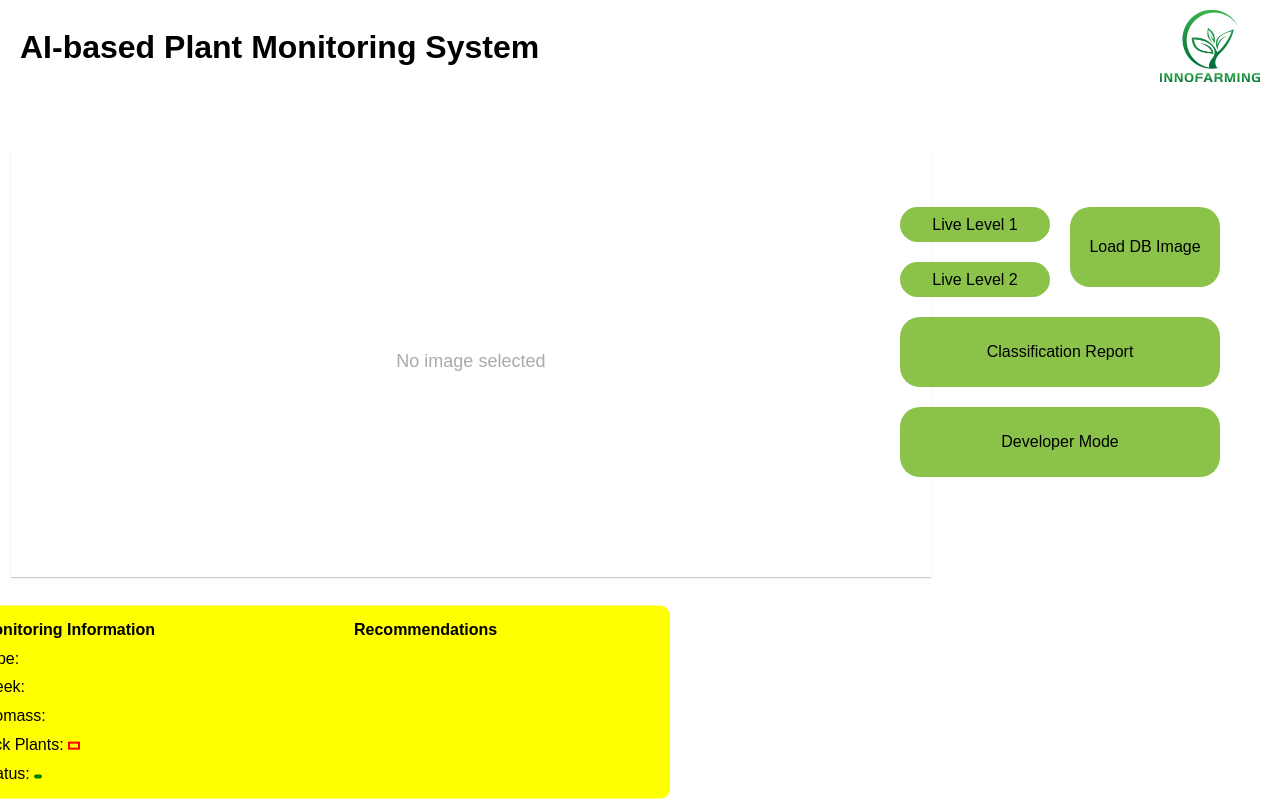
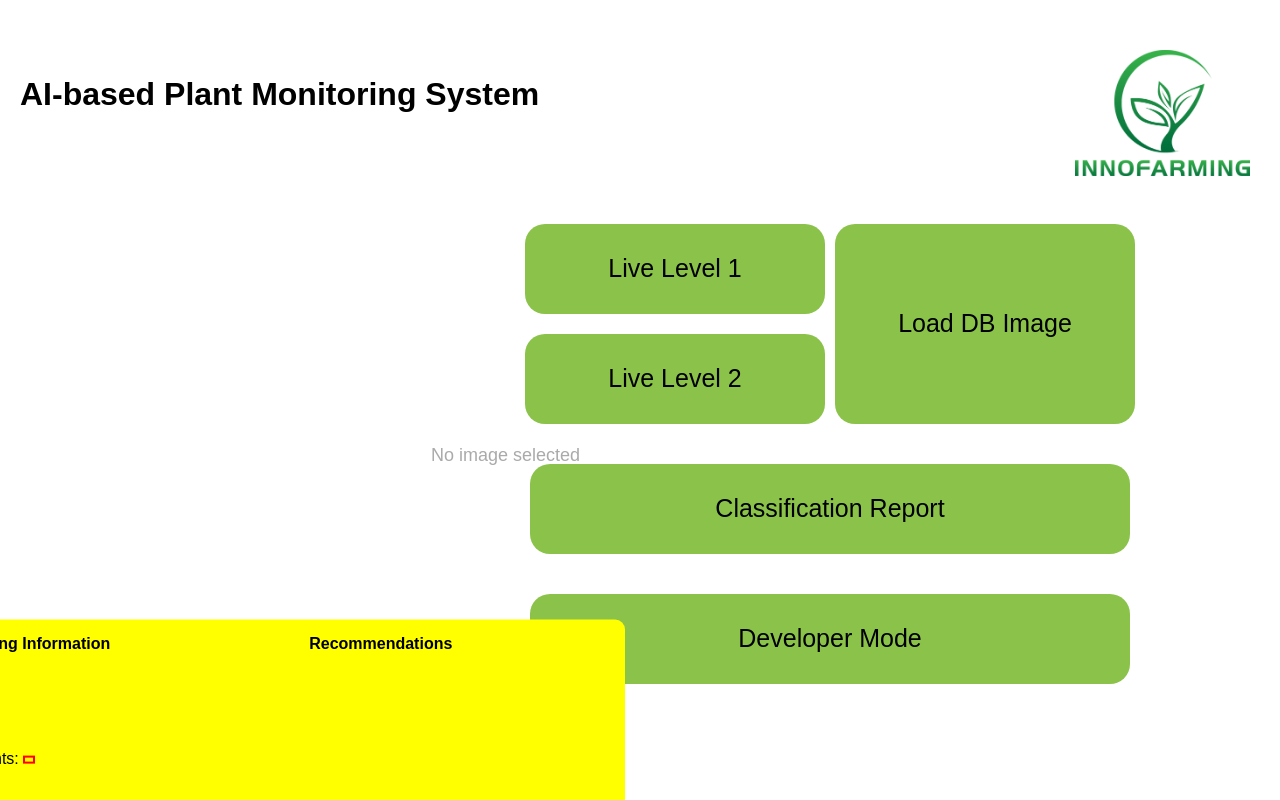
Before and after one commit to koushik309/Inno_demo2, a Flask app: page / in a window 1280 px wide. Run offline with Flask 2, Linux system fonts and the light colour scheme.

Commit message:
refactor stage-3 with best_19 model.

```diff
--- a/app.py
+++ b/app.py
@@ -6,10 +6,12 @@
 import cv2
 import threading
 import time
-from biomass import calculate_biomass as calc_biomass, save_green_extracted_image, get_status_and_recommendation
+from biomass import calculate_biomass as calc_biomass, save_green_extracted_image, get_status_and_recommendations
 from camera import capture_image
 from bestprediction import select_best_prediction
+from cropping import crop_image
 import urllib.parse
+import numpy as np
 
 app = Flask(__name__)
 app.secret_key = 'supersecretkey'
@@ -60,6 +62,13 @@
     global displayed_image
     # Initial page load should not include monitoring info
     return render_template('index.html', displayed_image=displayed_image, json_info=None)
+
+@app.route('/reset_image')
+def reset_image():
+    global displayed_image,current_db_index
+    displayed_image = ""  # Clear the displayed image
+    current_db_index = 0
+    return redirect(url_for('index'))
 
 @app.route('/load_image', methods=['POST'])
 def load_image():
@@ -157,6 +166,27 @@
         print(f"Processing for {current_image} completed.")
 
 
+
+def get_week() -> int:
+    global current_image
+    basename = os.path.basename(current_image)
+    switch_dict = {
+        "image_0_20231222-230226.jpg": 1,
+        "image_0_20240312-120507.jpg": 4,
+        "image_0_20240318-120020.jpg":4,
+        "image_0_20240322-060004.jpg":4,
+        "image_0_20240327-060005.jpg":4,
+        "image_0_20240605-060010.jpg":4,
+        "image_0_20240815-060343.jpg":4,
+        "image_1_20240201-060010.jpg":2,
+        "image_1_20240209-120501.jpg":2,
+        "image_2_20240405-140501.jpg":2,
+        "image_2_20240601-060308.jpg":3,
+        "image_3_20240624-140303.jpg":5,
+        "image_3_20240605-060704.jpg":3
+    }
+    return switch_dict.get(basename, 3)
+
 def run_prediction():
     global classification_image, dev_image, current_image
     command = [
@@ -204,44 +234,88 @@
         print(f"Database error occurred: {e}")
 
 
+Difference = np.array([0, 4, 52])
+
+def apply_scaling_correction(img, difference):
+    """
+    Apply a white balance correction to the image based on the provided difference.
+    """
+    # Calculate the correction factor from the difference
+    correction_factor = 1 + (difference / 255.0)
+    print(f"Correction factor: {correction_factor}")
+
+    # Convert the image to float32 for precise adjustment
+    corrected_img = img.astype(np.float32)
+
+    # Apply the correction factor to each channel (B, G, R)
+    for c in range(3):  # Iterating over B, G, R channels
+        corrected_img[:, :, c] *= correction_factor[c]
+
+    # Clip values to be in the range [0, 255] and convert back to uint8
+    corrected_img = np.clip(corrected_img, 0, 255).astype(np.uint8)
+
+    return corrected_img
+
 def calculate_biomass():
     global biomass_cal_running, current_image
 
-    # Ensure the image path is correct and print it for debugging
     print(f"Attempting to load image from path: {current_image}")
 
     image = cv2.imread(current_image)
 
-    # Check if the image was loaded successfully
     if image is None:
         print(f"Error: Could not load image at {current_image}. Please check the file path and try again.")
         biomass_cal_running.clear()
-        return None, None, None, None
+        return None, None
 
-    biomass, mask = calc_biomass(image)  # Correct function call
+    # Extract camera ID from the image filename
+    try:
+        filename = os.path.basename(current_image)
+        camera_id = int(filename.split('_')[1])
+    except (IndexError, ValueError) as e:
+        print(f"Error extracting camera ID from filename {filename}: {e}")
+        biomass_cal_running.clear()
+        return None, None
 
-    biomass_file_path = os.path.join(BIOMASS_FOLDER, os.path.basename(current_image).replace('.jpg', '.txt'))
+    # Perform cropping on the image based on the camera ID
+    cropped_image = crop_image(image, camera_id)
+
+    if cropped_image is None:
+        print(f"Error: Could not crop the image for camera ID {camera_id}.")
+        biomass_cal_running.clear()
+        return None, None
+
+    # Apply white balance correction
+    corrected_image = apply_scaling_correction(cropped_image, Difference)
+
+    # Calculate biomass using the corrected image
+    biomass, mask = calc_biomass(corrected_image) # change cropped image to image to remove cropping and white balance.
+
+    # Save biomass value
+    image_id = os.path.basename(current_image).replace('.jpg', '')
+    biomass_file_path = os.path.join(BIOMASS_FOLDER, f"{image_id}.txt")
     with open(biomass_file_path, 'w') as f:
         f.write(str(biomass))
 
+    # Optionally save the green extracted image
     images_folder = os.path.join(BIOMASS_FOLDER, 'images')
     os.makedirs(images_folder, exist_ok=True)
 
-    green_image_file_path = os.path.join(images_folder, os.path.basename(current_image))
-    save_green_extracted_image(image, mask, green_image_file_path)
+    green_image_file_path = os.path.join(images_folder, f"{image_id}.jpg")
+    save_green_extracted_image(corrected_image, mask, green_image_file_path)
 
     # Calculate sick spots based on predictions
     conn = sqlite3.connect(DATABASE)
     cursor = conn.cursor()
     cursor.execute('''
         SELECT prediction FROM predictions WHERE image_id = ?
-    ''', (os.path.basename(current_image).replace('.jpg', ''),))
+    ''', (image_id,))
     predictions = cursor.fetchall()
     conn.close()
 
     sick_spots = 0
     for row in predictions:
-        prediction = row[0].replace(f"{os.path.basename(current_image).replace('.jpg', '')} ", "")
+        prediction = row[0].replace(f"{image_id} ", "")
         try:
             class_id, _, _, _, _, _ = map(float, prediction.split())
             if int(class_id) != 0:  # Assuming class_id 0 means healthy
@@ -249,10 +323,7 @@
         except ValueError:
             continue
 
-    # Get status and recommendation
-    status, recommendation = get_status_and_recommendation(biomass, sick_spots)
-
-    return status, recommendation, biomass, sick_spots
+    return biomass, sick_spots
 
 
 def generate_images():
@@ -357,21 +428,23 @@
         except ValueError:
             continue
 
-    # Get status and recommendation from existing data
-    status, recommendation = get_status_and_recommendation(biomass, sick_spots)
+    # Get the week number using the get_week function
+    week_number = get_week()
+
+    # Get status and recommendation based on biomass, sick spots, and week number
+    result = get_status_and_recommendations(biomass, sick_spots, week_number)
 
     # Populate the info_json with all necessary details
     info_json = {
-        "week": 3,  # Hardcoded for now; adjust as needed
+        "week": week_number,  # Now using dynamic week number
         "type": "Basil",  # Adjust as needed
-        "status": status,
-        "recommendation": recommendation,
+        "status": result['status'],
+        "recommendation": result['recommendation'],
         "biomass": biomass,
         "sick_spots": sick_spots
     }
 
     return info_json
-
 
 @app.route('/report')
 def report():
--- a/templates/index.html
+++ b/templates/index.html
@@ -39,8 +39,9 @@
             box-sizing: border-box;
         }
         .logo {
-            max-width: 100px;
-            margin-right: 10px;
+            width: 175px;
+            margin-top: 40px;
+            margin-right: 20px;
             cursor: pointer;
         }
         .title {
@@ -82,7 +83,7 @@
             justify-content: flex-start;
             align-items: center;
             background-color: #ffffff;
-            box-shadow: 0 1px 1px rgba(0, 0, 0, 0.2);
+
             position: relative;
             width: 73%;
             max-height: calc(60vh - 50px);
@@ -91,6 +92,7 @@
             margin: 1px;
             overflow: hidden;
             transition: max-height 0.3s ease, box-shadow 0.3s ease;
+            padding-left: 20px;
         }
 
         .image-container.no-shadow {
@@ -112,12 +114,13 @@
             width: 100%;
             height: 100%;
             display: flex;
-            justify-content: center;
+            justify-content: flex-start;
             align-items: center;
             color: #aaa;
             font-size: 18px;
             text-align: center;
             background-color: #ffffff;
+            padding-left: 400px;
         }
         .buttons {
             display: flex;
@@ -126,68 +129,47 @@
             gap: 20px;
             margin-top: 20px;
             position: absolute;
-            right: 60px;
-            top: 30%;
+            right: 150px;
+            top: 40%;
             transform: translateY(-50%);
             margin: 0;
         }
 
         .button-row {
             display: flex;
-            flex-direction: flex-start;
-            justify-content: space-between;
+            /*flex-direction: flex-start;*/
+            justify-content: center;
+            align-items: center;
             width: 100%;
-            max-width: 320px;
+            max-width: 600px;
+            gap: 10px;
         }
 
         .button-column {
             display: flex;
             flex-direction: column;
             gap: 20px;
+            align-items: center;
         }
-        .button-column button {
-            width: 150px;
-            height: 35px;
+        .button-column button, .db-image-button, .full-width button {
+        width: 300px; /* Set all buttons to the same width */
+        height: 90px; /* Set height for larger buttons */
         background-color: #8bc34a;
         border: none;
         border-radius: 20px;
-            font-size: 16px;
+        font-size: 25px; /* Increased font size */
         cursor: pointer;
         color: black;
         text-align: center;
         margin-bottom: 20px;
         }
-
-        .button-column button:last-child {
-            margin-bottom: 0; /* Ensure no extra margin for the last button */
-        }
         .db-image-button {
-            width: 150px;
-            height: 80px;
-            background-color: #8bc34a;
-            border: none;
-            border-radius: 20px;
-            font-size: 16px;
-            cursor: pointer;
-            color: black;
-            text-align: center;
-            align-self: flex-start;
-        }
-        .full-width {
-            display: flex;
-            justify-content: center;
-            width: 100%;
+            width: 300px;
+            height: 200px;
         }
         .full-width button {
-            width: 320px;
-            height: 70px;
-            background-color: #8bc34a;
-            border: none;
-            border-radius: 20px;
-            font-size: 16px;
-            cursor: pointer;
-            color: black;
-            text-align: center;
+            width: 600px;
+            height: 90px;
         }
         .content {
             width: 100%;
@@ -208,7 +190,7 @@
             height: auto;
             position: absolute;
             top: 85%;
-            left: 25%;
+            left: 21.5%;
             transform: translate(-50%, -50%);
             line-height: 1.8;
             z-index: 1;
@@ -333,7 +315,7 @@
     <div class="container">
         <header>
             <h1 class="title">AI-based Plant Monitoring System</h1>
-            <a href="{{ url_for('index') }}">
+            <a href="{{ url_for('reset_image') }}">
                 <img src="{{ url_for('static', filename='logo.png') }}" alt="Logo" class="logo">
             </a>
         </header>
```
Also changed, not shown: biomass.py (+23 -6 lines), cropping.py (+1 -34 lines), 1 other file. Lines whose indentation alone changed are shown as unchanged.
